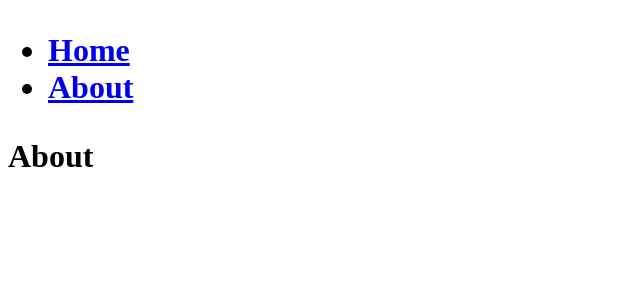
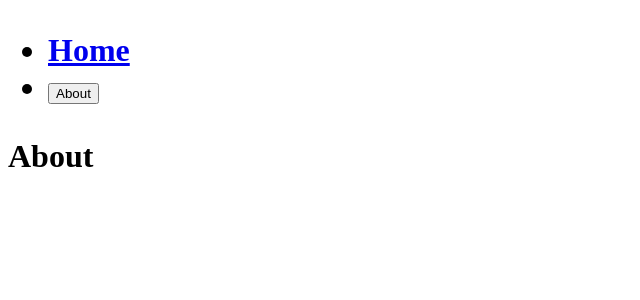
Before and after one commit to honghyunAhn/react-master, a React (Create React App) app: page /about in a window 1280 px wide. Shown: the top 300 px of the page, without its empty margins (0-640 px from the left). Built offline with nearby package versions, Linux system fonts and the light colour scheme.

Commit message:
feat : UseNavigate

```diff
--- a/src/components/Header.tsx
+++ b/src/components/Header.tsx
@@ -1,5 +1,9 @@
-import { Link } from "react-router-dom";
+import { Link, useNavigate } from "react-router-dom";
 function Header() {
+  const navigate = useNavigate();
+  const onAboutClick = () => {
+    navigate("/about");
+  };
   return (
     <h1>
       <ul>
@@ -7,7 +11,7 @@
           <Link to={"/"}>Home</Link>
         </li>
         <li>
-          <Link to={"/about"}>About</Link>
+          <button onClick={onAboutClick}>About</button>
         </li>
       </ul>
     </h1>
--- a/src/screens/Home.tsx
+++ b/src/screens/Home.tsx
@@ -1,6 +1,5 @@
 function Home() {
-  const users: any = [];
-  return <h1>{users[0].name}</h1>;
+  return <h1>Home</h1>;
 }
 
 export default Home;
```
